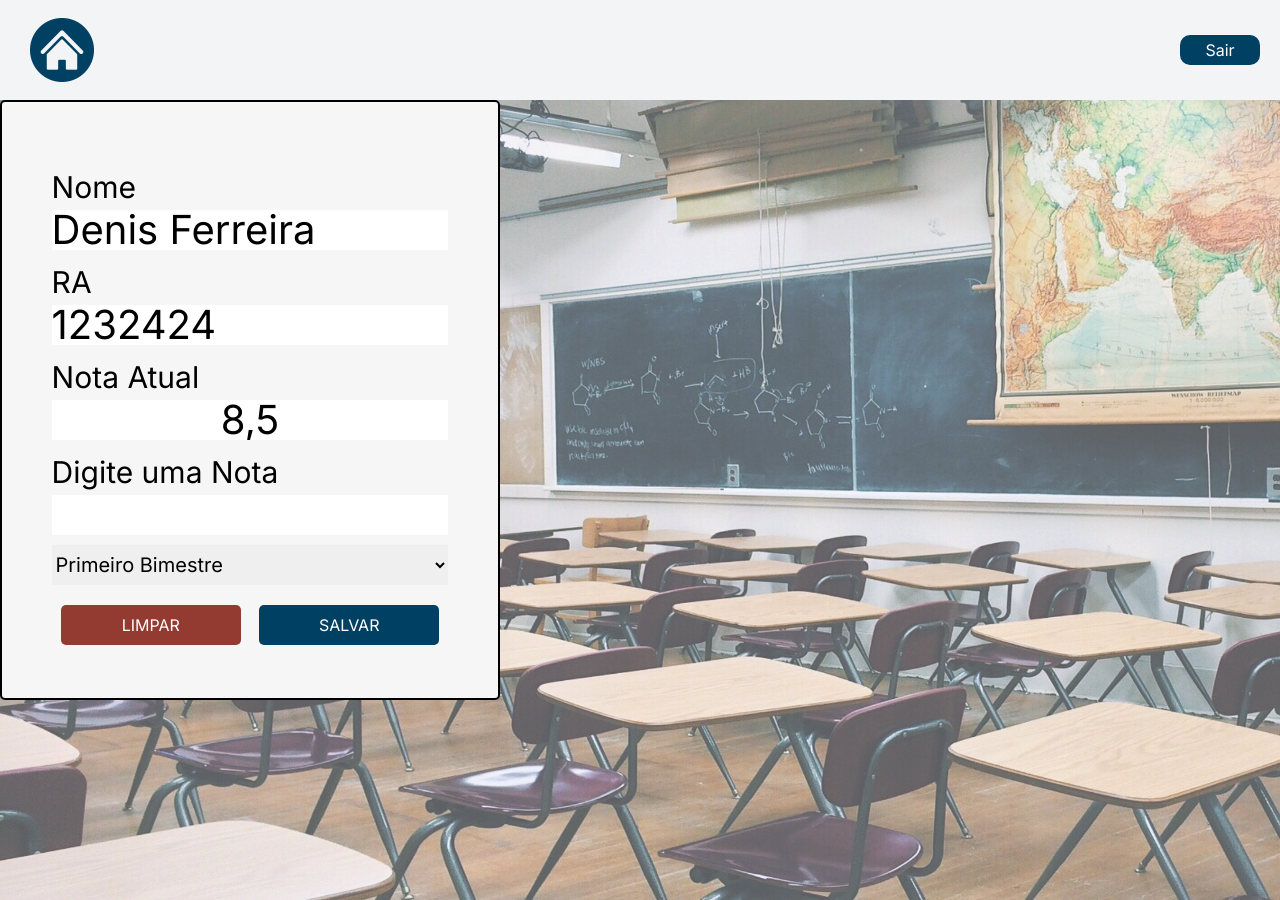
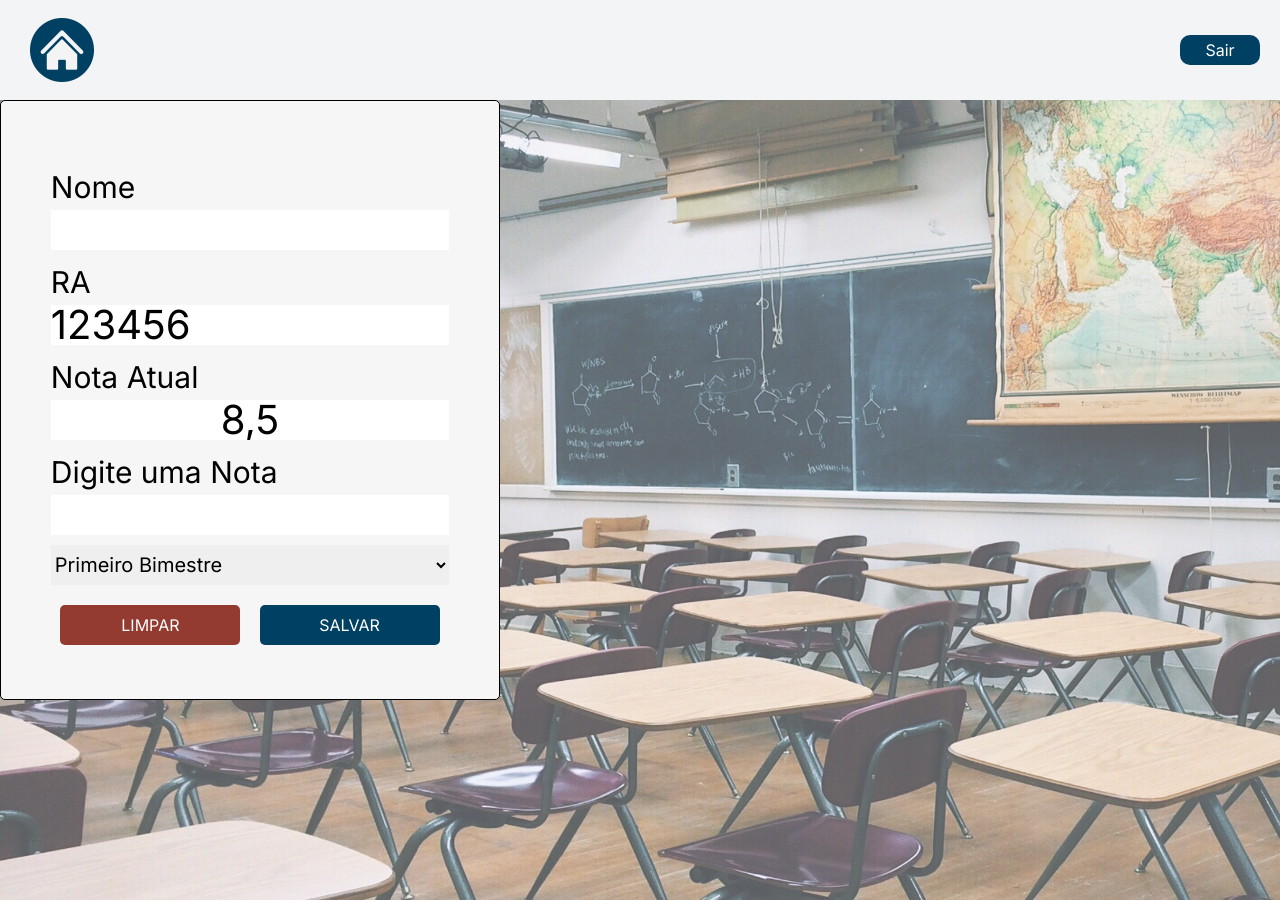
Before and after one commit to denisfl1/Control_of_Student_Grades-FrontEnd, a Next.js app: page /addnote in a window 1280 px wide. Built offline with nearby package versions, Linux system fonts and the light colour scheme; no server answers.

Commit message:
updateFront

```diff
--- a/src/app/addnote/page.tsx
+++ b/src/app/addnote/page.tsx
@@ -1,10 +1,29 @@
+"use client"
+
 import AddNoteComp from "@/components/addNoteComp"
 import Header from "@/components/header"
 import background from "@/imgs/classroom.jpg"
-
+import { useEffect, useState } from "react"
+import {API} from "@/api/api"
 
 export default function AddNotePage(){
 
+    const [data,setData] = useState<any>([])
+
+    useEffect(()=>{
+
+        API.get(`/getStudent/${123456}`).then(
+            res=>{
+
+                setData(res.data)
+            },error=>{
+                console.log(error)
+            }
+        )
+
+
+
+    },[])
 
 
     return(
@@ -18,7 +37,7 @@ export default function AddNotePage(){
 
 
 
-            <AddNoteComp/>
+            <AddNoteComp  data={data}/>
             </div>
 
         </div>
--- a/src/app/globals.css
+++ b/src/app/globals.css
@@ -290,7 +290,7 @@ font-weight: bold;
   width: 500px;
   height: 600px;
   background-color:rgb(246, 246, 246);
-  border:2px solid black;
+  border:1px solid black;
   border-radius: 5px;
   display: flex;
   align-items: center;
--- a/src/components/addNoteComp.tsx
+++ b/src/components/addNoteComp.tsx
@@ -1,15 +1,38 @@
+
+"use client"
+
+import { useEffect, useState } from "react"
+
+interface DataType{
+    data:{
+        name:string
+    }
+
+}
 
 
 
 
-export default function AddNoteComp(){
-
-let notesVal = []
 
 
-    for(let i=0;i<=10;i++){
-        notesVal.push(i)
-    }
+
+export default function AddNoteComp(props:{data:DataType}){
+
+
+
+
+    const [name,setName] = useState<string[]>([])
+    const [Actual_Note,setActual_Note] = useState<number|string[]>(['8,5'])
+    const [Student_RA,setStudent_RA] = useState<string[]>(['123456'])
+    const [note,setNote] = useState<Number>()
+    const [two_months,setTwo_months] = useState<string[]>([])
+
+
+    useEffect(()=>{
+
+
+    },[props.data])
+
 
 
 
@@ -21,24 +44,24 @@ return(
         <div className="addNoteContent">
 
             <label>Nome</label>
-            <input value={'Denis Ferreira'}></input>
+            <input value={name}></input>
 
             <label>RA</label>
-            <input value={'1232424'}></input>
+            <input value={Student_RA}></input>
 
             <label>Nota Atual</label>
-            <input value={'8,5'} disabled style={{backgroundColor:"white",textAlign:'center'}}></input>
+            <input value={Actual_Note} disabled style={{backgroundColor:"white",textAlign:'center'}}></input>
 
 
             <label>Digite uma Nota</label>
-            <input style={{textAlign:'center'}} type="text"></input>
+            <input onChange={(e:any)=>setNote(e.target.value)} style={{textAlign:'center'}} type="text"></input>
 
 
-            <select>
-                <option>Primeiro Bimestre</option>
-                <option>Segundo Bimestre</option>
-                <option>Terceiro Bimestre</option>
-                <option>Quarto Bimestre</option>
+            <select onChange={(e:any)=>setTwo_months(e.target.value)}>
+                <option value={'1'}>Primeiro Bimestre</option>
+                <option value={'2'}>Segundo Bimestre</option>
+                <option value={'3'}>Terceiro Bimestre</option>
+                <option value={'4'}>Quarto Bimestre</option>
             </select>
 
 
--- /dev/null
+++ b/src/components/addNoteTable.tsx
@@ -0,0 +1,34 @@
+
+
+
+export default function addNoteTable(){
+
+
+return(
+
+    <table>
+
+        <thead>
+            <tr>Nome</tr>
+            <tr>RA</tr>
+
+        </thead>
+
+
+        <tbody>
+
+
+
+
+        </tbody>
+
+
+    </table>
+
+
+
+)
+
+
+
+}
```
Also changed, not shown: src/app/allnotes/[id]/page.tsx (line endings or trailing spaces).
